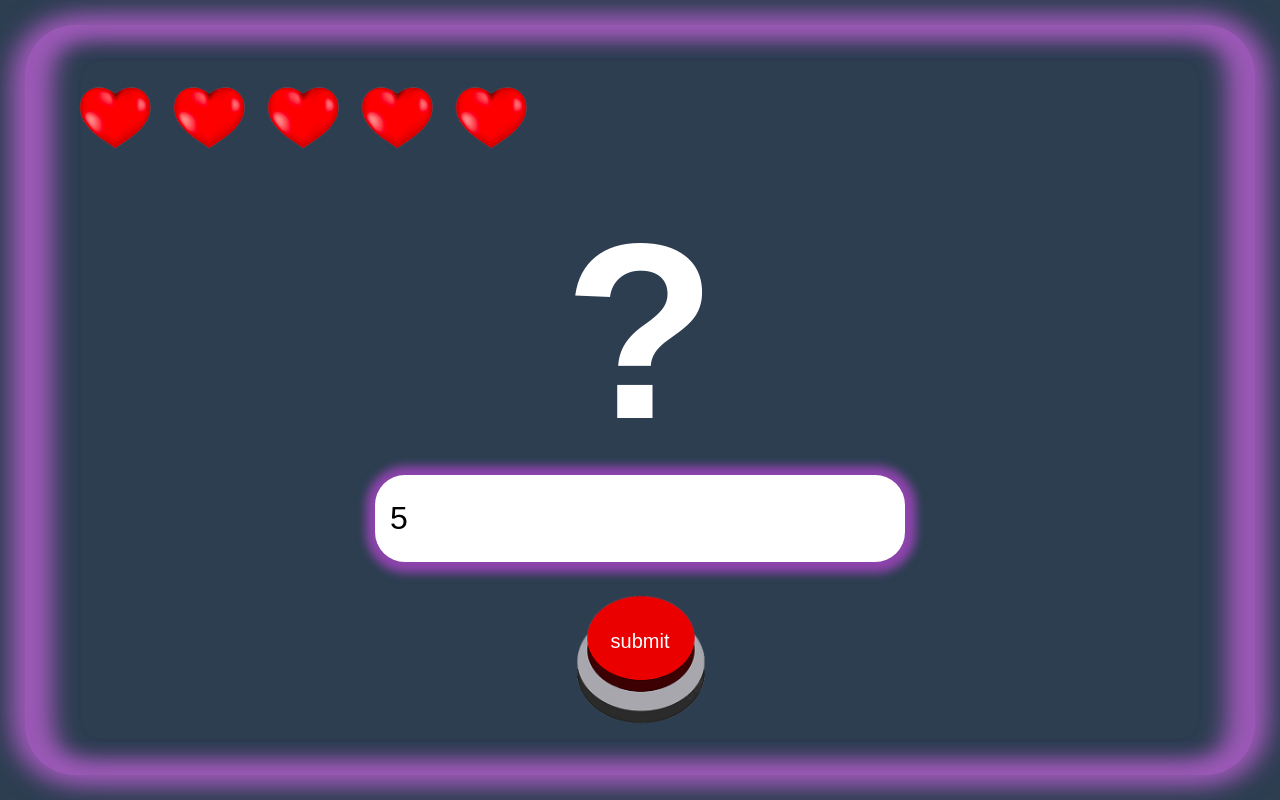
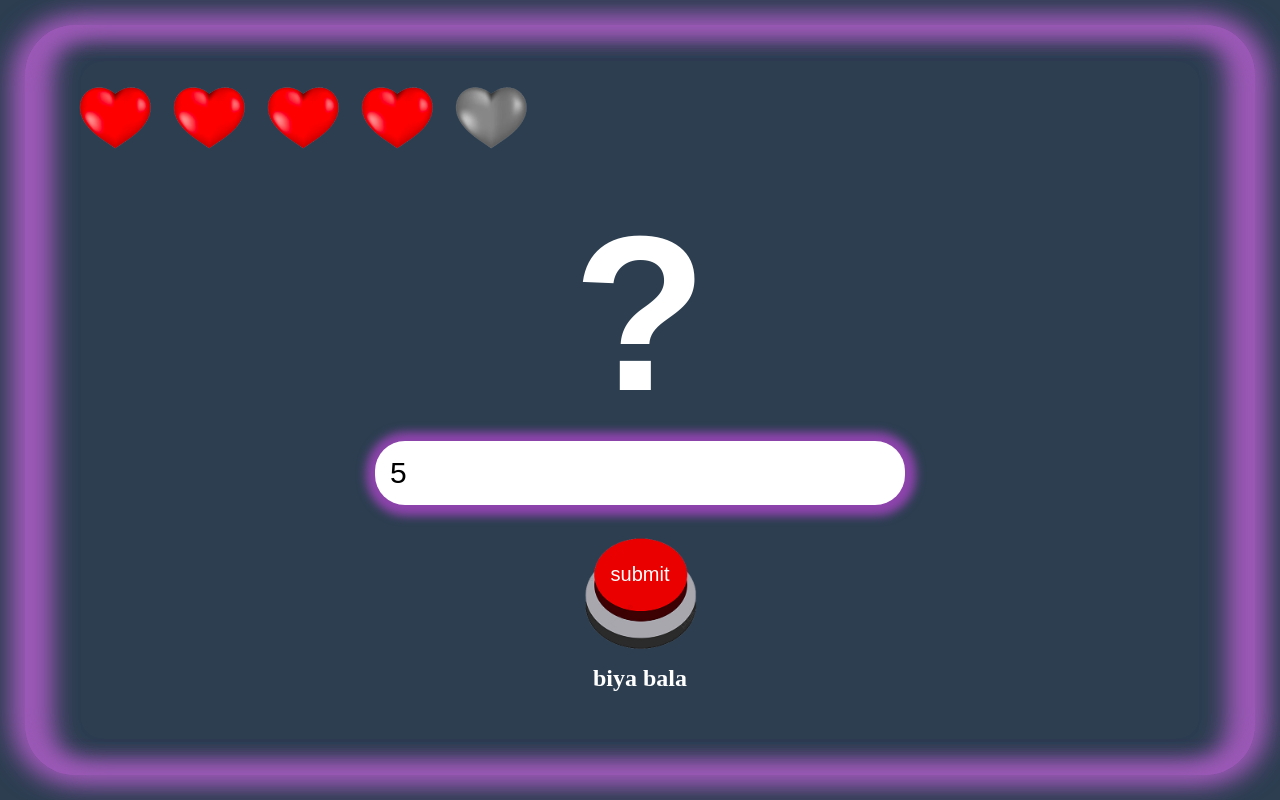
Before and after one commit to zahra313h/Number-Guessing-Game, a plain HTML site: page project-8/index.html in a window 1280 px wide. Both pictures are taken after typing "5" into the empty fields and a click on the button "submit". Drawn offline with Linux system fonts and the light colour scheme.

Commit message:
Add js
Add java script to the project.

```diff
--- a/project-8/index.html
+++ b/project-8/index.html
@@ -9,11 +9,11 @@
   <body>
     <main>
       <header id="top-header">
-        <img src="./src/heart.png" id="heart-1" class="heart" width="90px">
-        <img src="./src/heart.png" id="heart-1" class="heart" width="90px">
-        <img src="./src/heart.png" id="heart-2" class="heart" width="90px">
-        <img src="./src/heart.png" id="heart-4" class="heart" width="90px">
-        <img src="./src/heart.png" id="heart-5" class="heart" width="90px">
+        <img src="./src/heart.png" id="heart1" class="heart" width="90px">
+        <img src="./src/heart.png" id="heart2" class="heart" width="90px">
+        <img src="./src/heart.png" id="heart3" class="heart" width="90px">
+        <img src="./src/heart.png" id="heart4" class="heart" width="90px">
+        <img src="./src/heart.png" id="heart5" class="heart" width="90px">
 
       </header>
 
@@ -21,7 +21,9 @@
         <h1 id="main-number">?</h1>
         <input id="guess-number" type="number" />
         <br />
-        <input id="guess-button" type="button" value="submit" />
+        <input id="guess-button" type="button" value="submit" onclick="guaseNumber()" />
+
+        <h1 id="result"></h1>
       </section>
     </main>
 
--- a/project-8/main.js
+++ b/project-8/main.js
@@ -0,0 +1,57 @@
+const result = document.getElementById("result");
+let number = 0;
+let health = 5;
+
+function generateRandomNumber() {
+  number = Math.ceil(Math.random() * 10);
+}
+generateRandomNumber();
+console.log(number);
+
+function showMessage(message) {
+  result.innerHTML = message;
+}
+
+function guaseNumber() {
+  const guased = document.getElementById("guess-number").value;
+
+  if (guased == "") {
+    showMessage("benvis");
+    return;
+  }
+  if (guased == number) {
+    document.getElementById("main-number").innerText = number;
+    if (confirm("bordi edame midi?")) {
+      reset();
+    }
+  } else if (guased < number) {
+    decraseHealth();
+    showMessage("biya bala");
+  } else if (guased > number) {
+    showMessage("biya payin");
+    decraseHealth();
+  }
+}
+
+function decraseHealth() {
+  if (health <= 0) {
+    if (confirm("bakhti edame midi?")) {
+      reset();
+    }
+    return;
+  }
+  const healthEle = document.getElementById("heart" + health);
+  healthEle.src = "./src/heart-off.png";
+  health--;
+}
+
+function reset() {
+  generateRandomNumber();
+  health = 5;
+  for (let index = 1; index <= 5; index++) {
+    const healthEle = document.getElementById("heart" + index);
+    healthEle.src = "./src/heart.png";
+  }
+  document.getElementById("guess-number").value = "";
+  showMessage("");
+}
--- a/project-8/style.css
+++ b/project-8/style.css
@@ -28,22 +28,22 @@ main {
 
 #main-number {
   font-family: sans-serif;
-  font-size: 250px;
+  font-size: 220px;
   color: #fff;
 }
 
 #guess-number {
   width: 500px;
-  padding: 25px 15px;
-  font-size: 32px;
+  padding: 15px;
+  font-size: 30px;
   border-radius: 30px;
   border: none;
   box-shadow: 1px 1px 10px 10px #8e44ad;
 }
 
 #guess-button {
-  width: 150px;
-  height: 150px;
+  width: 130px;
+  height: 130px;
   margin-top: 30px;
   font-size: 20px;
   padding-bottom: 50px;
@@ -59,3 +59,7 @@ main {
 #guess-button:hover {
   transform: scale(1.2);
 }
+
+#result{
+  color: #fff;
+}
```
